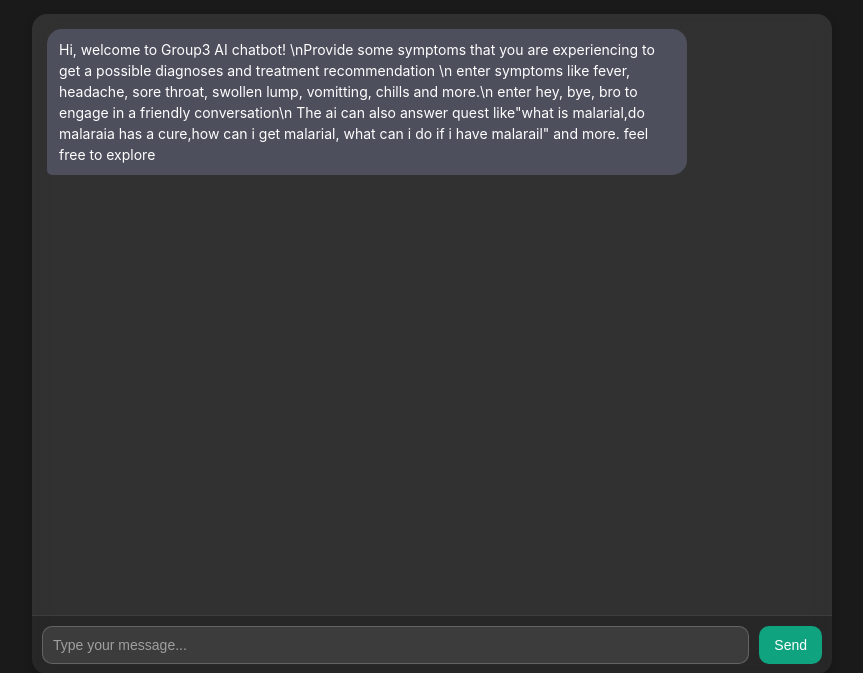
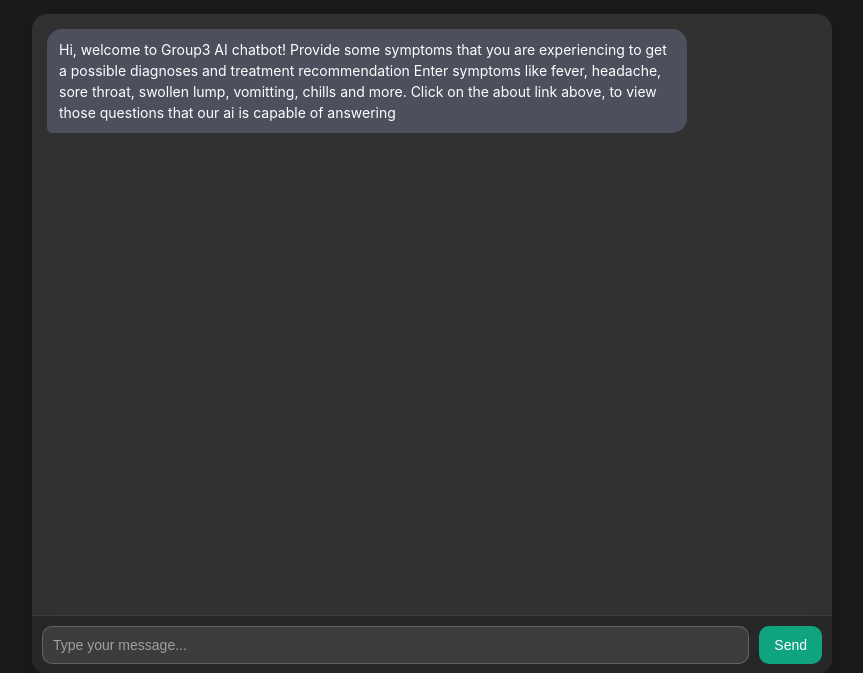
Before and after one commit to henryallison/AI_Group3_Implementation_Assignment3, a Flask app: page / in a window 1280 px wide. Shown: the part 56-729 px from the top of the page, without its empty margins (208-1071 px from the left). Run offline with Flask 3, Linux system fonts and the light colour scheme; parts of the project's set-up code (start-up, migrations or seed data) failed here and were passed over.

Commit message:
Update index.html

```diff
--- a/templates/index.html
+++ b/templates/index.html
@@ -18,9 +18,8 @@
         <!-- Chat Box -->
         <div class="chat-box" id="chat-box">
             <!-- Default AI Message -->
-            <div class="message ai-message">Hi, welcome to Group3 AI chatbot! \nProvide some symptoms that you are experiencing to get a possible diagnoses and treatment recommendation
-                \n enter symptoms like fever, headache, sore throat, swollen lump, vomitting, chills and more.\n enter hey, bye, bro to engage in a friendly conversation\n
-            The ai can also answer  quest like"what is malarial,do malaraia has a cure,how can i get malarial, what can i do if i have malarail" and more. feel free to explore</div>
+            <div class="message ai-message">Hi, welcome to Group3 AI chatbot! Provide some symptoms that you are experiencing to get a possible diagnoses and treatment recommendation
+                Enter symptoms like fever, headache, sore throat, swollen lump, vomitting, chills and more. Click on the about link above, to view those questions that our ai is capable of answering</div>
         </div>
 
         <!-- Input Box -->
```
